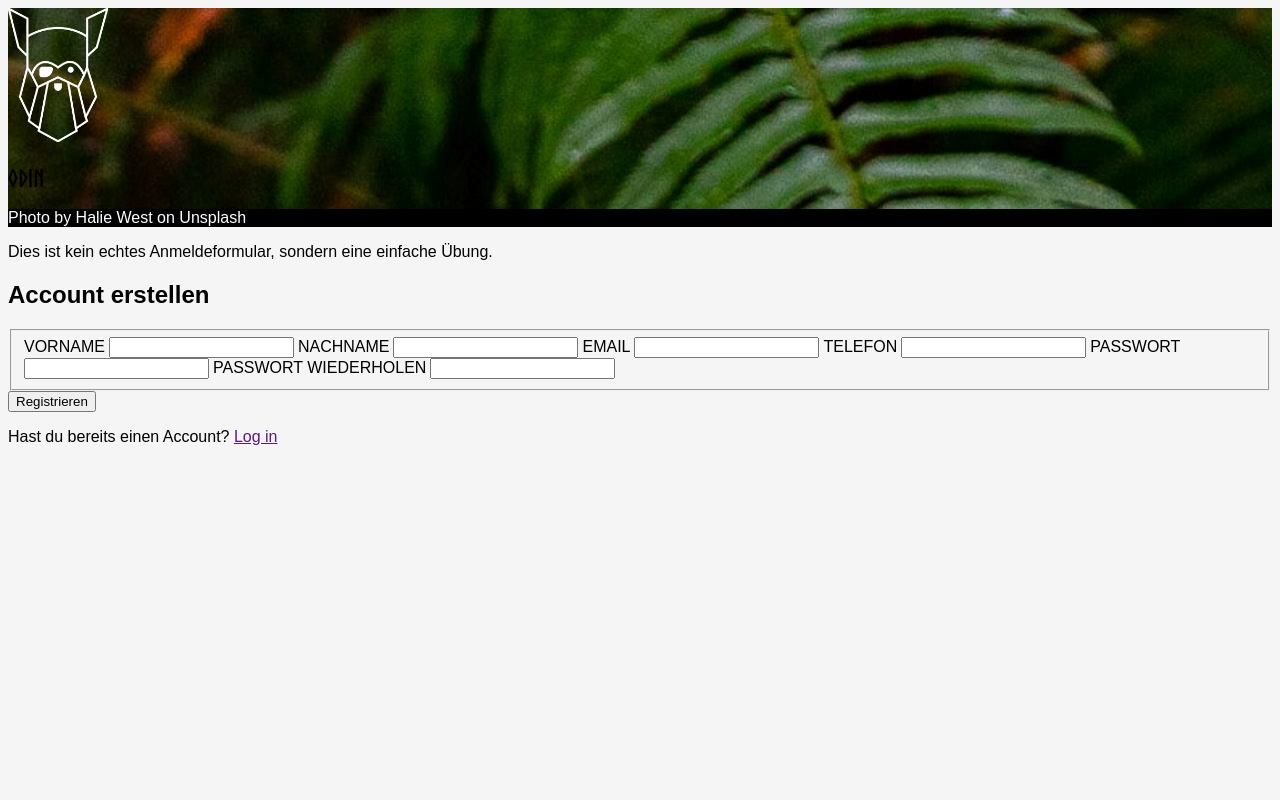
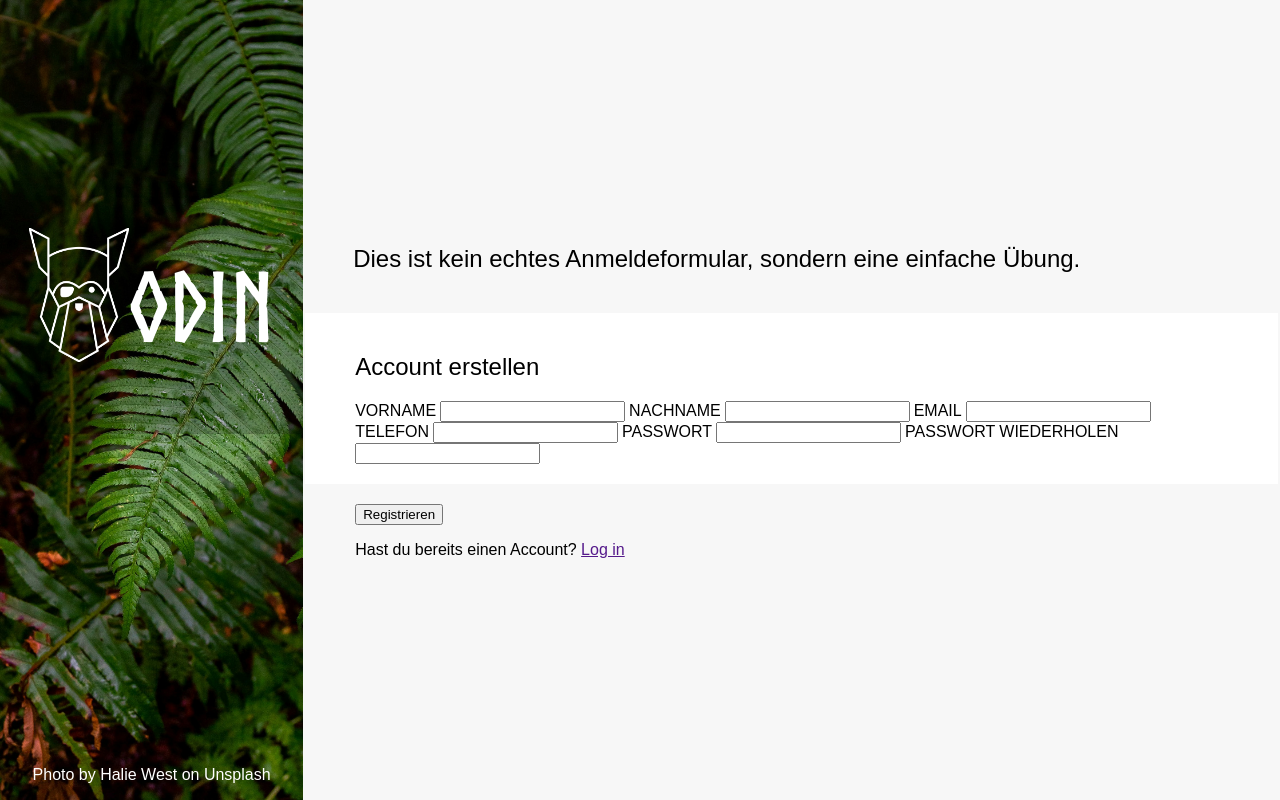
Before and after one commit to remzr/odin-signup-form, a plain HTML site: page index.html in a window 1280 px wide. Drawn offline with Linux system fonts and the light colour scheme.

Commit message:
Style everything but form

```diff
--- a/index.html
+++ b/index.html
@@ -8,7 +8,7 @@
 </head>
 <body>
     <aside>
-        <div>
+        <div id="hero-label">
             <span><img src="img/odin-lined.png" alt="Logo of Odins-Head as white lineart" width="100px"></span>
             <h1>ODIN</h1>
         </div>
@@ -18,12 +18,12 @@
     </aside>
     <main>
         <section id="section-hero">
-        <p>Dies ist kein echtes Anmeldeformular, sondern eine einfache Übung.</p>
+        <h2>Dies ist kein echtes Anmeldeformular, sondern eine einfache Übung.</h2>
         </section>
         <section id="section-form">
-                <h2>Account erstellen</h1>
                 <form action="example.com/path" method="post">
                     <fieldset id="form-input">
+                        <h2>Account erstellen</h2>
                         <label for="vorname">VORNAME</label>
                         <input type="text" id="vorname" name="vorname">
                         <label for="vorname">NACHNAME</label>
@@ -37,8 +37,10 @@
                         <label for="vorname">PASSWORT WIEDERHOLEN</label>
                         <input type="password" id="passwort" name="passwort">
                     </fieldset>
-                    <button type="submit">Registrieren</button>
-                    <p>Hast du bereits einen Account? <a href="">Log in</a></p>
+                    <fieldset id="form-submit">
+                        <button type="submit">Registrieren</button>
+                        <p>Hast du bereits einen Account? <a href="">Log in</a></p>
+                    </fieldset>
                 </form>
         </section>
     </main>
--- a/style.css
+++ b/style.css
@@ -9,21 +9,70 @@ p, h2, label {
 }
 
 body {
-    background-color: rgb(245, 245, 245);
+    margin: 0;
+    padding: 0;
+    display: flex;
+    height: 100vh;
 }
 
 h1 {
     font-family: font-main, sans-serif;
+    color: white;
+    font-size: 6rem;
+    padding-top: 18px;
+}
+
+h2 {
+    font-size: 1.5rem;
+    font-weight: 200;
 }
 
 aside {
     background-image: url(./img/sidebar.jpg);
+    background-size: cover;
+    display: flex;
+    flex-direction: column;
+    align-items: center;
+    justify-content: space-between;
+    width: 45%;
+}
+
+#hero-label {
+    background-color: hsla(0, 0%, 0%, 0.2);
+    width: 100%;
+    display: flex;
+    align-items: center;
+    padding-top: 20vh;
+    justify-content: center;
 }
 
 footer {
-    background-color: rgb(0, 0, 0);
+    text-align: center;
 }
 
 footer>p {
     color: white;
+    font-weight: lighter;
 }
+
+main {
+    background-color: #f7f7f7;
+    display: flex;
+    flex-direction: column;
+    justify-content: center;
+}
+
+#form-input {
+    background-color: white;
+    border: none;
+    padding: 20px 50px;
+}
+
+#form-submit {
+    border: none;
+    padding: 20px 50px;
+}
+
+#section-hero {
+    padding: 20px 50px;
+}
```
